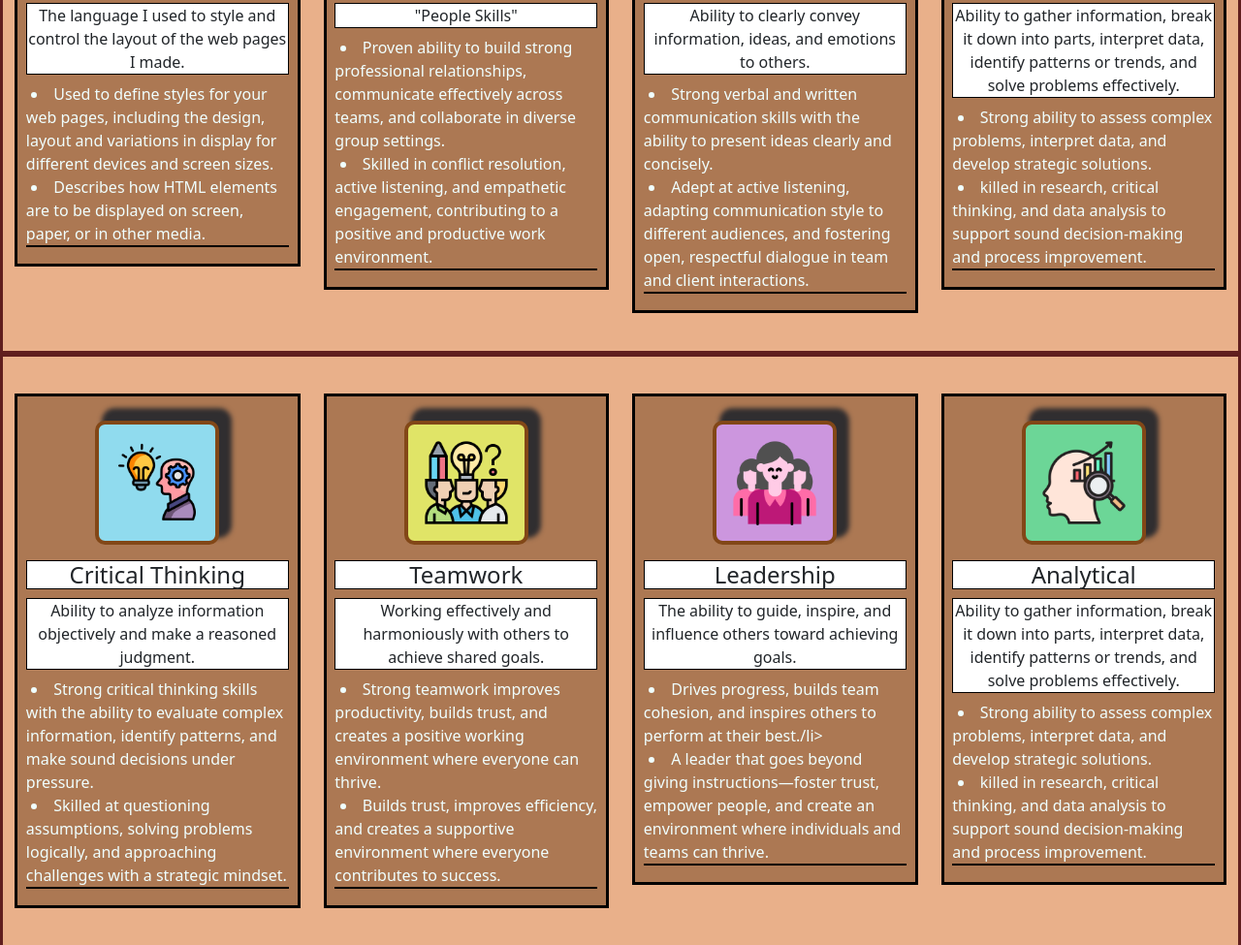
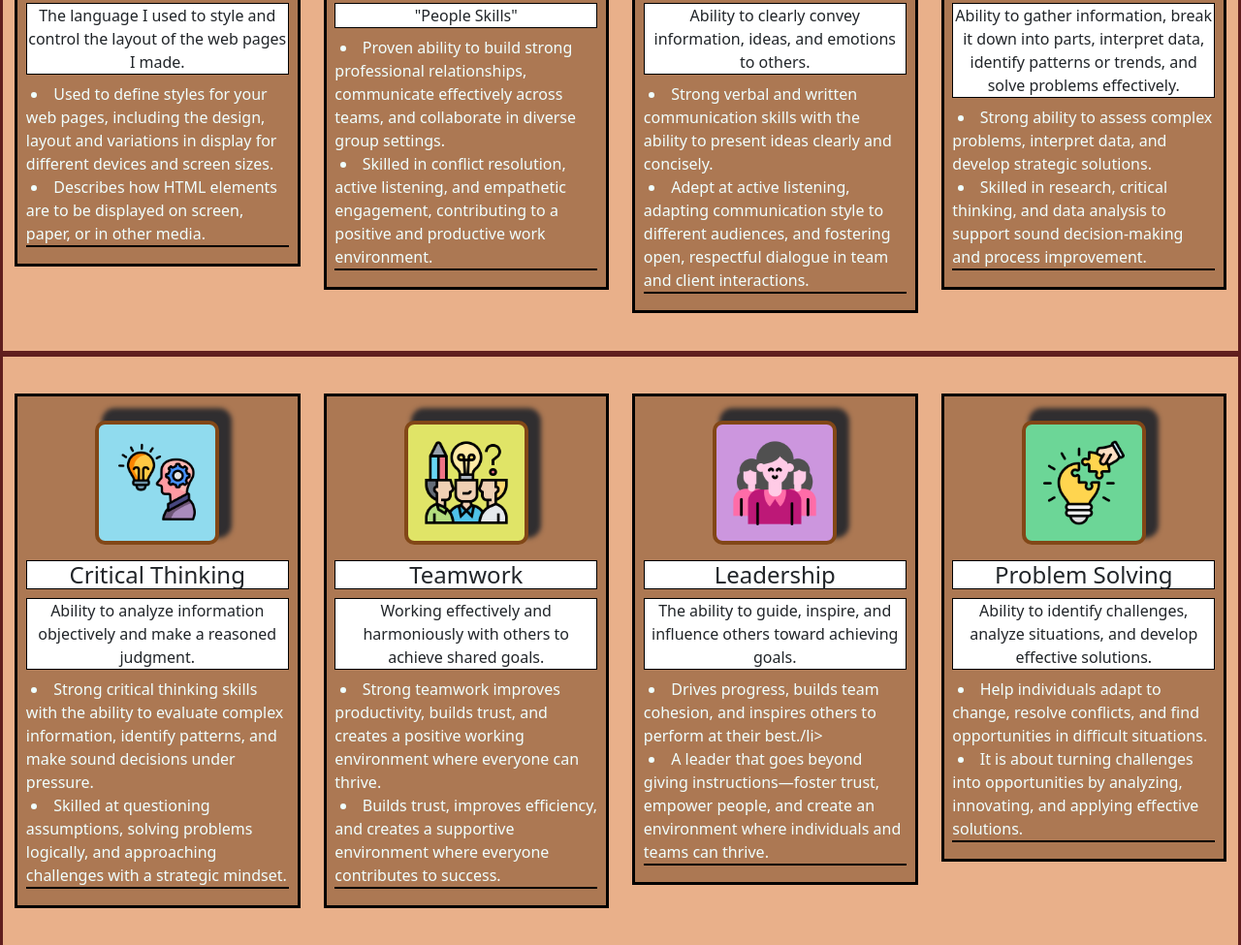
Before and after one commit to kayneflowers/SkillCards, a plain HTML site: page index.html in a window 1280 px wide. Shown: the part 886-1861 px from the top of the page at 97% size. Drawn offline with nearby package versions, Linux system fonts and the light colour scheme.

Commit message:
Update index.html

```diff
--- a/index.html
+++ b/index.html
@@ -124,7 +124,7 @@
                         <h4>Analytical</h4>
                         <p>Ability to gather information, break it down into parts, interpret data, identify patterns or trends, and solve problems effectively.
                             <li>Strong ability to assess complex problems, interpret data, and develop strategic solutions.</li>
-                            <li>killed in research, critical thinking, and data analysis to support sound decision-making and process improvement.</li>
+                            <li>Skilled in research, critical thinking, and data analysis to support sound decision-making and process improvement.</li>
                         </p>
                     </div>
                 </div>
@@ -170,11 +170,11 @@
 
                 <div class="col-lg-3 col-md-4">
                     <div class="skill-cards">
-                        <img class="skill-image3" src="icons/analytical.png" alt="Analytical">
-                        <h4>Analytical</h4>
-                        <p>Ability to gather information, break it down into parts, interpret data, identify patterns or trends, and solve problems effectively.
-                            <li>Strong ability to assess complex problems, interpret data, and develop strategic solutions.</li>
-                            <li>killed in research, critical thinking, and data analysis to support sound decision-making and process improvement.</li>
+                        <img class="skill-image3" src="icons/problemsolving.png" alt="Problem Solving">
+                        <h4>Problem Solving</h4>
+                        <p>Ability to identify challenges, analyze situations, and develop effective solutions.
+                            <li>Help individuals adapt to change, resolve conflicts, and find opportunities in difficult situations.</li>
+                            <li>It is about turning challenges into opportunities by analyzing, innovating, and applying effective solutions.</li>
                         </p>
                     </div>
                 </div>
```
